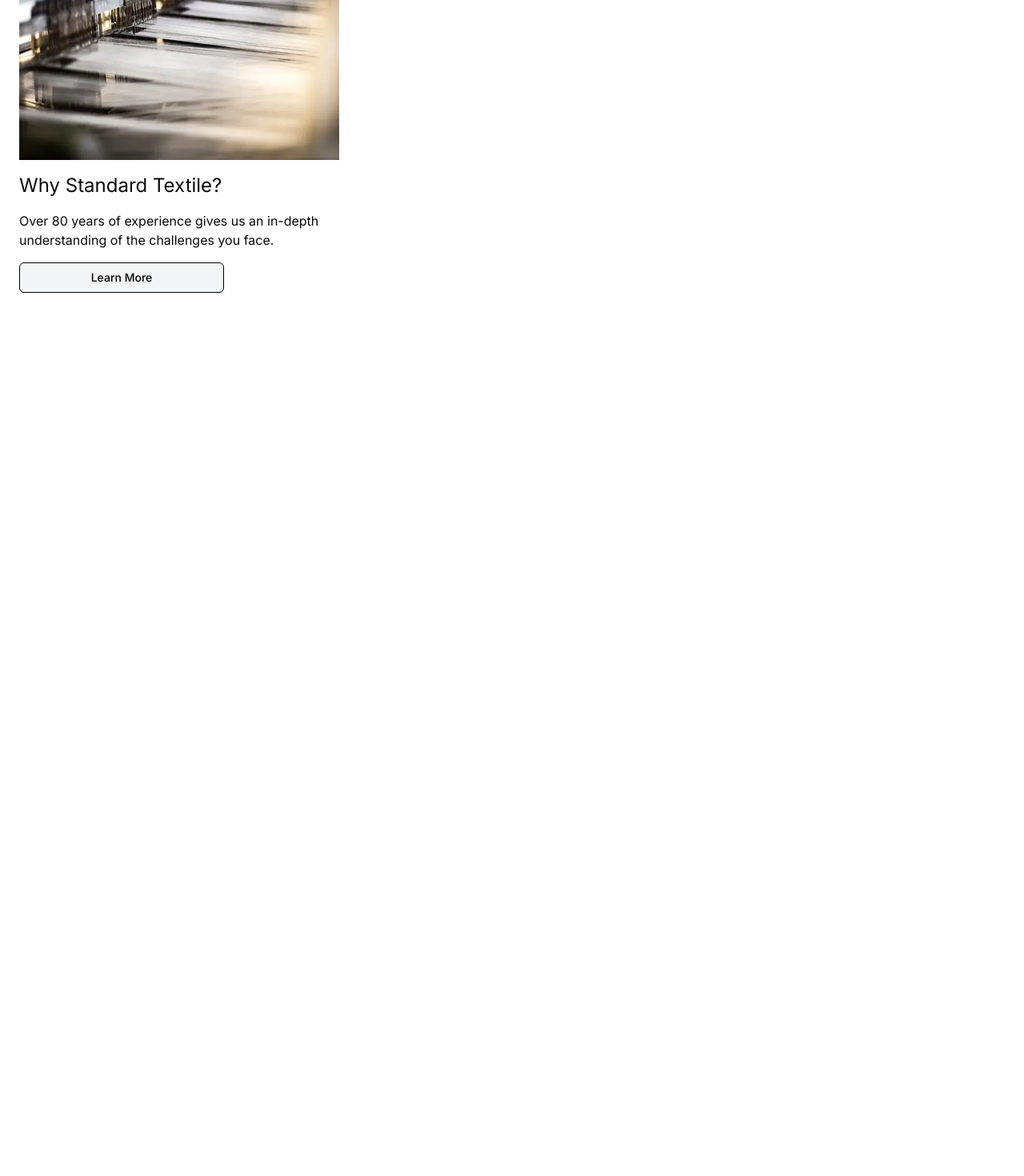
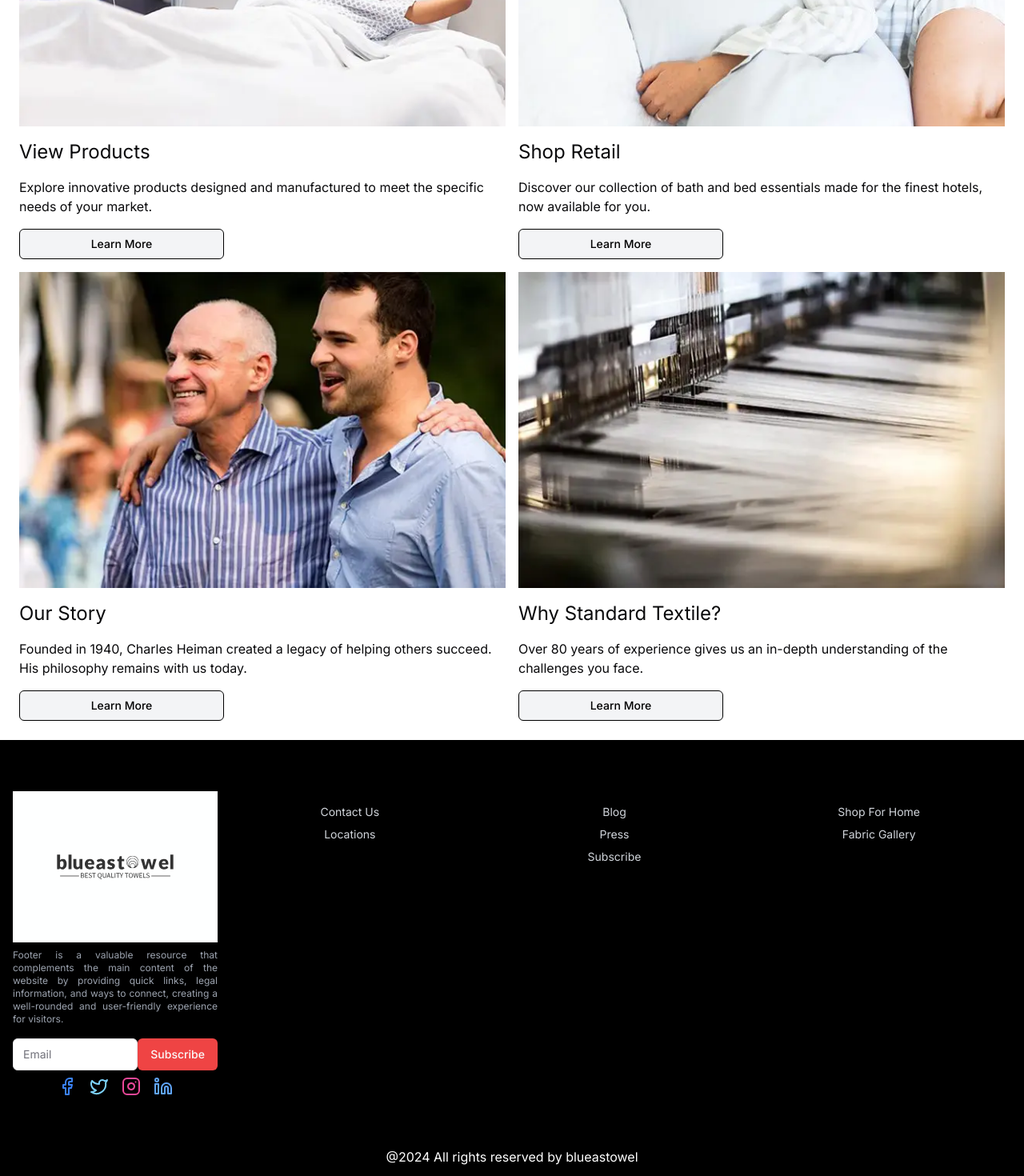
Before and after one commit to sayinmehmet47/blueastowel, a Next.js app: page / in a window 1280 px wide. Shown: the part 1305-2775 px from the top of the page at 80% size. Before the commit the page ends 1695 px from the top, so only its background shows below. Built offline with nearby package versions, Linux system fonts and the light colour scheme.

Commit message:
Add logo and footer components

```diff
--- a/app/page.tsx
+++ b/app/page.tsx
@@ -1,4 +1,5 @@
 import { CardGroup } from '@/components/ui-kit/card-group';
+import { Footer } from '@/components/ui-kit/footer';
 import { NavbarFirst } from '@/components/ui-kit/navbar-first';
 import { NavigationMenuSecondary } from '@/components/ui-kit/navigation-menu';
 import { Button } from '@/components/ui/button';
@@ -9,18 +10,20 @@
     <main className="w-full">
       <NavbarFirst />
       <div className="flex w-full items-center">
-        <span className="ps-10">LOGO</span>
+        <span className="ps-10">
+          <Image src="/logo.svg" alt="fd" width={400} height={100} />
+        </span>
         <div className="flex justify-center w-full h-20">
           <NavigationMenuSecondary />
         </div>
       </div>
       <section className="bg-gray-100 py-9">
-        <div className="flex justify-center gap-4 p-4 flex-col md:flex-row">
+        <div className="flex justify-center gap-4 p-4 flex-col lg:flex-row">
           <Image
             src="/home-hero.webp"
             alt="home-hero"
-            width={580}
-            height={400}
+            width={1200}
+            height={1200}
           />
           <div className="flex flex-col gap-4 p-3">
             <h1 className="text-2xl">
@@ -52,10 +55,11 @@
           We hold ourselves to a higher standard.
         </h1>
       </section>
-
+      {/* card groups */}
       <section>
         <CardGroup />
       </section>
+      <Footer />
     </main>
   );
 }
--- a/components/ui-kit/card-group.tsx
+++ b/components/ui-kit/card-group.tsx
@@ -5,31 +5,35 @@
   return (
     <div
       className="
-        grid grid-cols-1 md:grid-cols-2 lg:grid-cols-3 gap-4 p-6"
+        grid grid-cols-1 md:grid-cols-2 gap-4 p-6 mx-auto max-w-[1500px]"
     >
       <Card
         title="View Products"
         description="Explore innovative products designed and manufactured to meet the specific needs of your market."
         imageSrc="/hospital-kid.webp"
         imageAlt="home-card-1"
+        className="items-center md:items-start"
       />
       <Card
         title="Shop Retail"
         description="Discover our collection of bath and bed essentials made for the finest hotels, now available for you."
         imageSrc="/woman-sleep.webp"
         imageAlt="home-card-2"
+        className="items-center md:items-start"
       />
       <Card
         title="Our Story"
         description="Founded in 1940, Charles Heiman created a legacy of helping others succeed. His philosophy remains with us today."
         imageSrc="/friends.webp"
         imageAlt="home-card-2"
+        className="items-center md:items-start"
       />
       <Card
         title="Why Standard Textile?"
         description="Over 80 years of experience gives us an in-depth understanding of the challenges you face."
         imageSrc="/textile.webp"
         imageAlt="home-card-2"
+        className="items-center md:items-start"
       />
     </div>
   );
@@ -39,15 +43,17 @@
   description,
   imageSrc,
   imageAlt,
+  className,
 }: {
   title: string;
   description: string;
   imageSrc: string;
   imageAlt: string;
+  className?: string;
 }) => {
   return (
-    <div className="flex flex-col gap-4">
-      <Image src={imageSrc} alt={imageAlt} width={400} height={300} />
+    <div className={cn('flex flex-col gap-4', className)}>
+      <Image src={imageSrc} alt={imageAlt} width={700} height={400} />
       <h1 className="text-2xl">{title}</h1>
       <p>{description}</p>
       <Button variant="outline" className="w-64 border-black bg-gray-100">
--- /dev/null
+++ b/components/ui-kit/footer.tsx
@@ -0,0 +1,107 @@
+import Link from 'next/link';
+import { Facebook, Instagram, Linkedin, Twitter } from 'lucide-react';
+
+import { Button } from '@/components/ui/button';
+import { Input } from '@/components/ui/input';
+import Image from 'next/image';
+
+export function Footer() {
+  return (
+    <footer className="bg-black h-full">
+      <div
+        className="
+        container
+        flex flex-col flex-wrap
+        px-4
+        py-16
+        mx-auto
+        md:items-center
+        lg:items-start
+        md:flex-row md:flex-nowrap
+      "
+      >
+        <div className="flex-shrink-0 w-64 mx-auto text-center md:mx-0 md:text-left">
+          <Image src="/logo.svg" alt="fd" width={400} height={100} />
+          <p className="mt-2 text-xs text-justify text-gray-400">
+            Footer is a valuable resource that complements the main content of
+            the website by providing quick links, legal information, and ways to
+            connect, creating a well-rounded and user-friendly experience for
+            visitors.
+          </p>
+          <div className="flex mt-4">
+            <Input type="email" placeholder="Email" />
+            <Button variant="destructive">Subscribe</Button>
+          </div>
+          <div className="flex justify-center mt-4 space-x-4 lg:mt-2">
+            <Link href={''}>
+              <Facebook className="text-blue-500" />
+            </Link>
+            <Link href={''}>
+              <Twitter className="text-sky-300" />
+            </Link>
+            <Link href={''}>
+              <Instagram className="text-pink-500" />
+            </Link>
+            <Link href={''}>
+              <Linkedin className="text-blue-400" />
+            </Link>
+          </div>
+        </div>
+        <div className="justify-between w-full mt-4 text-center lg:flex">
+          <div className="w-full px-4 lg:w-1/3 md:w-1/2">
+            <ul className="mb-8 space-y-2 text-sm list-none">
+              <li>
+                <Link href={'/'} className="text-gray-300">
+                  Contact Us
+                </Link>
+              </li>
+              <li>
+                <Link href={'/'} className="text-gray-300">
+                  Locations
+                </Link>
+              </li>
+            </ul>
+          </div>
+          <div className="w-full px-4 lg:w-1/3 md:w-1/2">
+            <ul className="mb-8 space-y-2 text-sm list-none">
+              <li>
+                <Link href={'/'} className="text-gray-300">
+                  Blog
+                </Link>
+              </li>
+              <li>
+                <Link href={'/'} className="text-gray-300">
+                  Press
+                </Link>
+              </li>
+              <li>
+                <Link href={'/'} className="text-gray-300">
+                  Subscribe
+                </Link>
+              </li>
+            </ul>
+          </div>
+          <div className="w-full px-4 lg:w-1/3 md:w-1/2">
+            <ul className="mb-8 space-y-2 text-sm list-none">
+              <li>
+                <Link href={'/'} className="text-gray-300">
+                  Shop For Home
+                </Link>
+              </li>
+              <li>
+                <Link href={'/'} className="text-gray-300">
+                  Fabric Gallery
+                </Link>
+              </li>
+            </ul>
+          </div>
+        </div>
+      </div>
+      <div className="flex justify-center pb-3">
+        <p className="text-center text-white">
+          @2024 All rights reserved by blueastowel
+        </p>
+      </div>
+    </footer>
+  );
+}
```
Also changed, not shown: public/logo.png (added), public/logo.svg (added).
